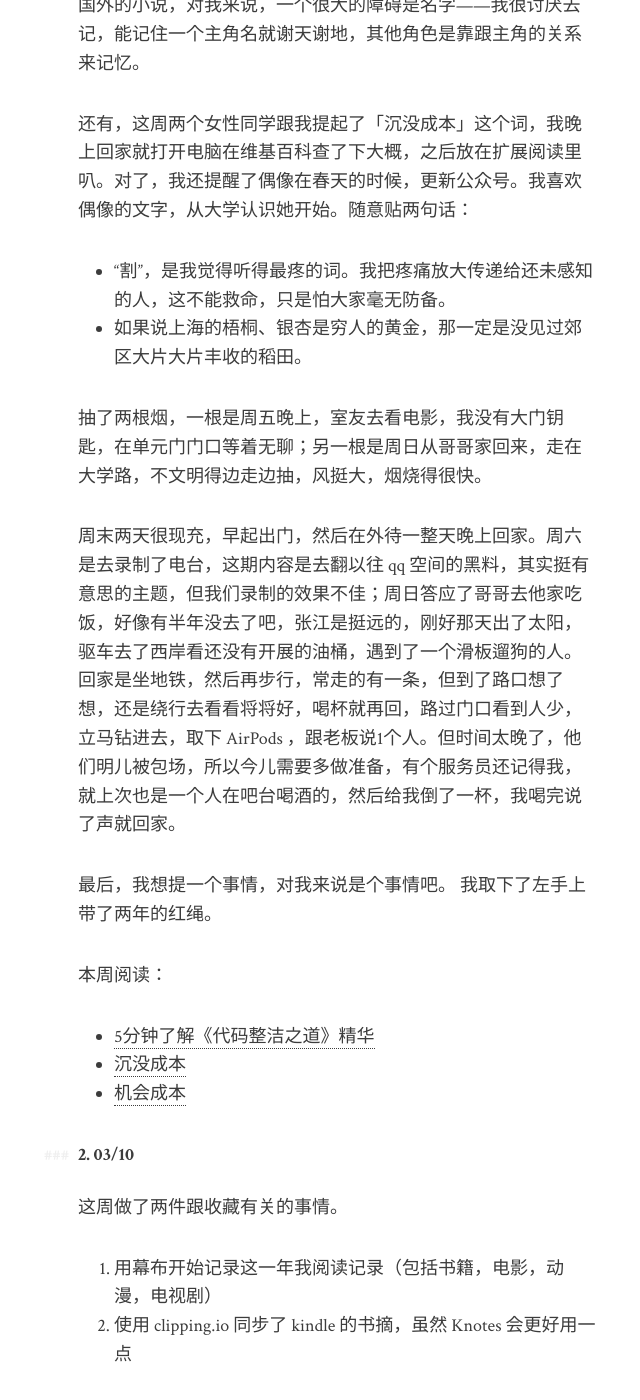
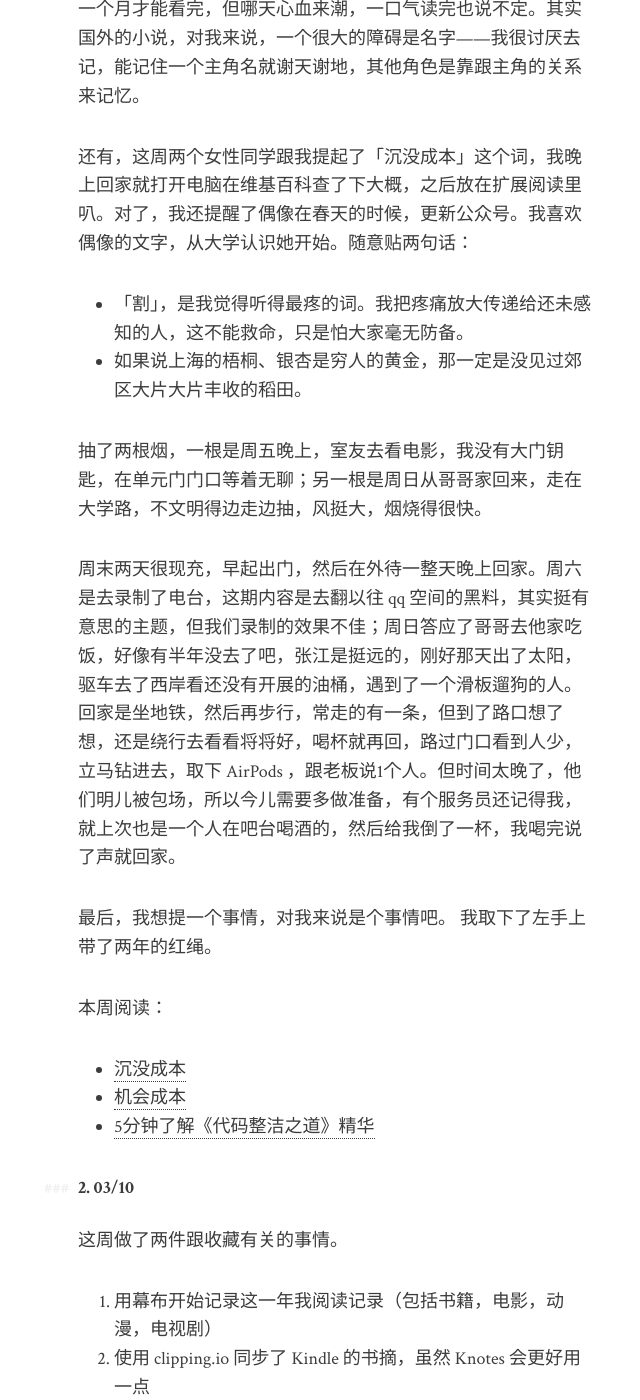
Before and after one commit to xcc3641/xcc3641.github.io, a Jekyll site: the page built from _posts/2019-01-06-quarter-report.md, in a window 1280 px wide and 1400 px high, scrolled down 6791 px. Shown: the whole window, without its empty margins (302-942 px from the left). Built offline with Jekyll 4.4.1, drawn with Linux system fonts in a browser that asks for light colours; some of the changed text lies outside the part shown.

Commit message:
opt text

```diff
--- a/_posts/2019-01-06-quarter-report.md
+++ b/_posts/2019-01-06-quarter-report.md
@@ -65,8 +65,8 @@
 
 本周阅读：
 
+- [学习CSS布局](http://zh.learnlayout.com/)
 - [一种新的架构设计思路，用户行为驱动开发](https://mp.weixin.qq.com/s/fUnIB0WciCmxogffiCjCpQ)
-- [学习CSS布局](http://zh.learnlayout.com/)
 
 # 二月
 
@@ -100,6 +100,8 @@
 
 「浪漫和可爱」是现在对人的最高评价。
 
+---
+
 19年是我把自己丢出去社交的一年。不会再惧怕陌生人的见面交流，当面说话比起单纯文字来说更多元，我会接受到对方的语气，语调，神态，还有周遭环境，画面感更让我能记忆清楚和更大的回味空间。自卑这点是真的逃不掉，虽然我跟朋友说过几次，但对方都是一脸不可思议，我也不好再重复，自身心理活动自己清楚就好，不需要去得到认可。
 
 有了小爱同学后，我比之前回家多了几句话：
@@ -120,7 +122,7 @@
 
 还有，这周两个女性同学跟我提起了「沉没成本」这个词，我晚上回家就打开电脑在维基百科查了下大概，之后放在扩展阅读里叭。对了，我还提醒了偶像在春天的时候，更新公众号。我喜欢偶像的文字，从大学认识她开始。随意贴两句话：
 
-- “割”，是我觉得听得最疼的词。我把疼痛放大传递给还未感知的人，这不能救命，只是怕大家毫无防备。
+- 「割」，是我觉得听得最疼的词。我把疼痛放大传递给还未感知的人，这不能救命，只是怕大家毫无防备。
 - 如果说上海的梧桐、银杏是穷人的黄金，那一定是没见过郊区大片大片丰收的稻田。
 
 抽了两根烟，一根是周五晚上，室友去看电影，我没有大门钥匙，在单元门门口等着无聊；另一根是周日从哥哥家回来，走在大学路，不文明得边走边抽，风挺大，烟烧得很快。
@@ -132,16 +134,16 @@
 
 本周阅读：
 
-- [5分钟了解《代码整洁之道》精华](https://mp.weixin.qq.com/s/sA7ICpHYubCH6wMoJjjz7Q)
 - [沉没成本](https://zh.wikipedia.org/wiki/%E6%B2%89%E6%B2%A1%E6%88%90%E6%9C%AC)
 - [机会成本](https://zh.wikipedia.org/wiki/%E6%9C%BA%E4%BC%9A%E6%88%90%E6%9C%AC)
+- [5分钟了解《代码整洁之道》精华](https://mp.weixin.qq.com/s/sA7ICpHYubCH6wMoJjjz7Q)
 
 #### 2. 03/10
 
 这周做了两件跟收藏有关的事情。
 
 1. 用幕布开始记录这一年我阅读记录（包括书籍，电影，动漫，电视剧）
-2. 使用 clipping.io 同步了 kindle 的书摘，虽然 Knotes 会更好用一点
+2. 使用 clipping.io 同步了 Kindle 的书摘，虽然 Knotes 会更好用一点
 
 把自己所看的影音书籍记录下来还是因为脑子不靠谱，容易忘事，但这些我花过的时间，我不想辜负，记录下来我看到名字总会想起一点东西，再不济，我还有个搜索的关键词。
 
@@ -159,20 +161,18 @@
 
 「爱情不是星星和月亮，只是狗屎运」 这句话是出自披着深夜福利外衣但讲述纯爱的《Sex Education》。一个观察，发现近几年涉及 LGBTQ 题材的片子增多，看看奥斯卡里面得奖中的擦边也不少，越来越大众化我觉得是好事情，但我最怕风向如此——拍个片子不管怎样都要扯上这类元素——会导致审美疲劳和没有必要。
 
-- - -
+---
 
 周六又去录制电台了，这次是讲被骗的经历，对我而言深刻的是小时候玩一个网游，卖号的时候被骗，虽然没有多少金额，但那个时候对我心灵打击是挺大的，对方很轻易的打碎你的信任，还在上面多踩了几脚，特别难受。但对我而已，并不能因为他一个人这样的举动，让我厌恶陌生人，还是相信大部分人还是善良可爱的，为了会多做的是一件事情是，会在不确定的情况下，为自己建立防御，免得被骗得太白痴——但这样其实也挺违心的。
 但防人之心不可无，此前提下，最大程度得保持对陌生人的好意。
 
 周日因为有跟人约晚饭，所以没有出远门，在公司跟一个学习小组复习五十音图。之前的我只背了一半也就是平假名，片假名内心抗拒就退缩了，现在还是得两个一起记，那天背好了4排，学习是没有错的。还答应了教他们拍照的原理，自己也会去备备课，讲讲三元素和简单构图吧，虽然我自己也不算什么大师，也在学习。
 
-- - -
-
 **本周阅读：**
 
 **关于一个帖子**
 
-一分世界最后在 telegram 频道里发的内容：
+一分世界最后在 Telegram 频道里发的内容：
 
 > 本账号从现在起停止更新，现有内容会保存不动。原因：
 >
@@ -193,7 +193,7 @@
 >
 > Contrast this with the OB. In the OB, you read something because you regularly visited the blog in question or because someone that you regularly read included the blog on their blogroll or included the post or thread in a link round-up.
 >
-> …
+> […]
 
 扩展阅读：[RIP CULTURE WAR THREAD](https://slatestarcodex.com/2019/02/22/rip-culture-war-thread/)
 
```
Also changed, not shown: _posts/2016-07-11-Intern-life-in-SH.md (+24 -18 lines).
